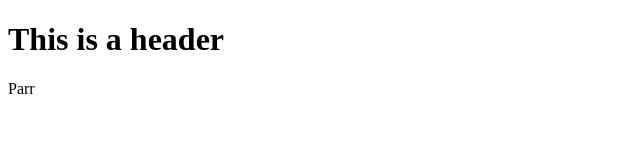
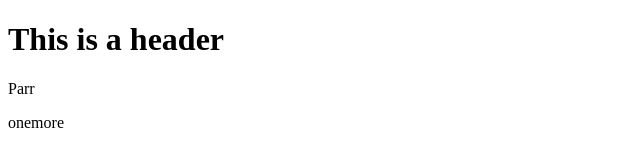
Before and after one commit to Saymo-pixel/git-test, a plain HTML site: page index.html in a window 1280 px wide. Shown: the full height of the page, 0-640 px from the left. Drawn offline with Linux system fonts and the light colour scheme.

Commit message:
third commit

```diff
--- a/index.html
+++ b/index.html
@@ -3,5 +3,6 @@
     <body>
         <h1> This is a header</h1>
         <p>Parr</p>
+        <p>onemore</p>
     </body>
 </html>
```
